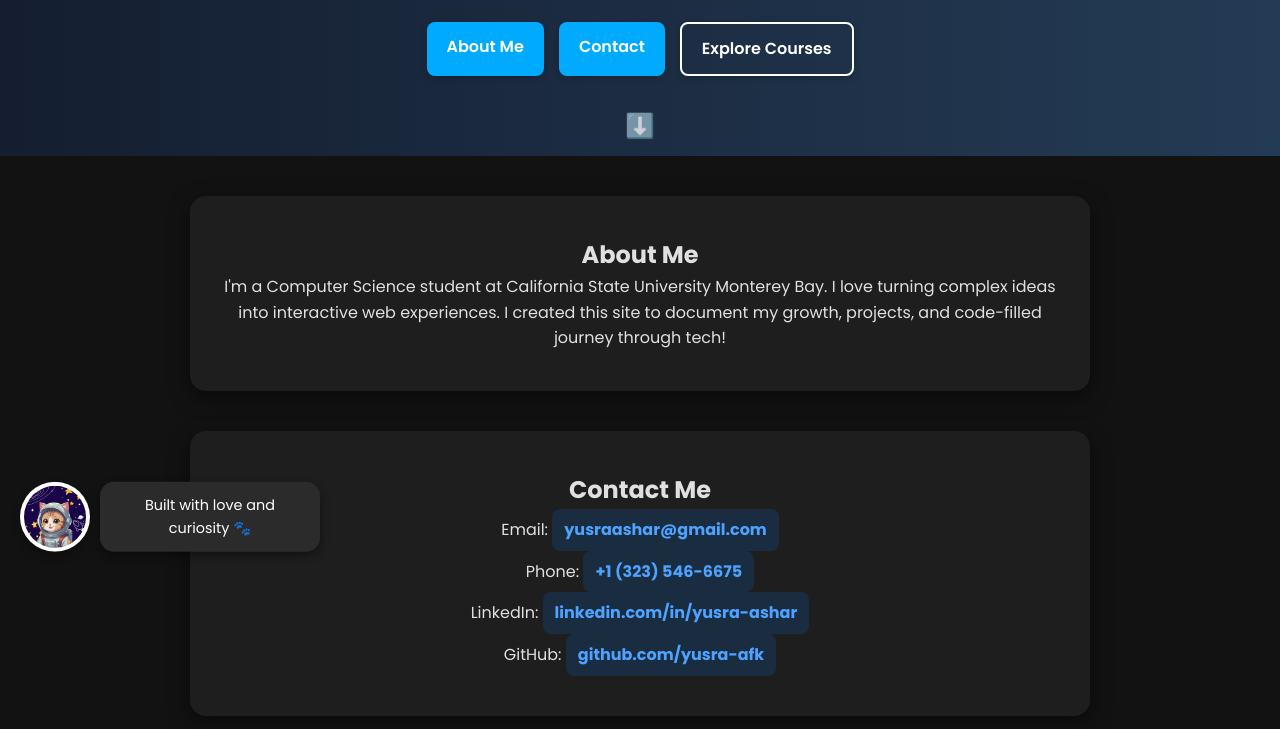
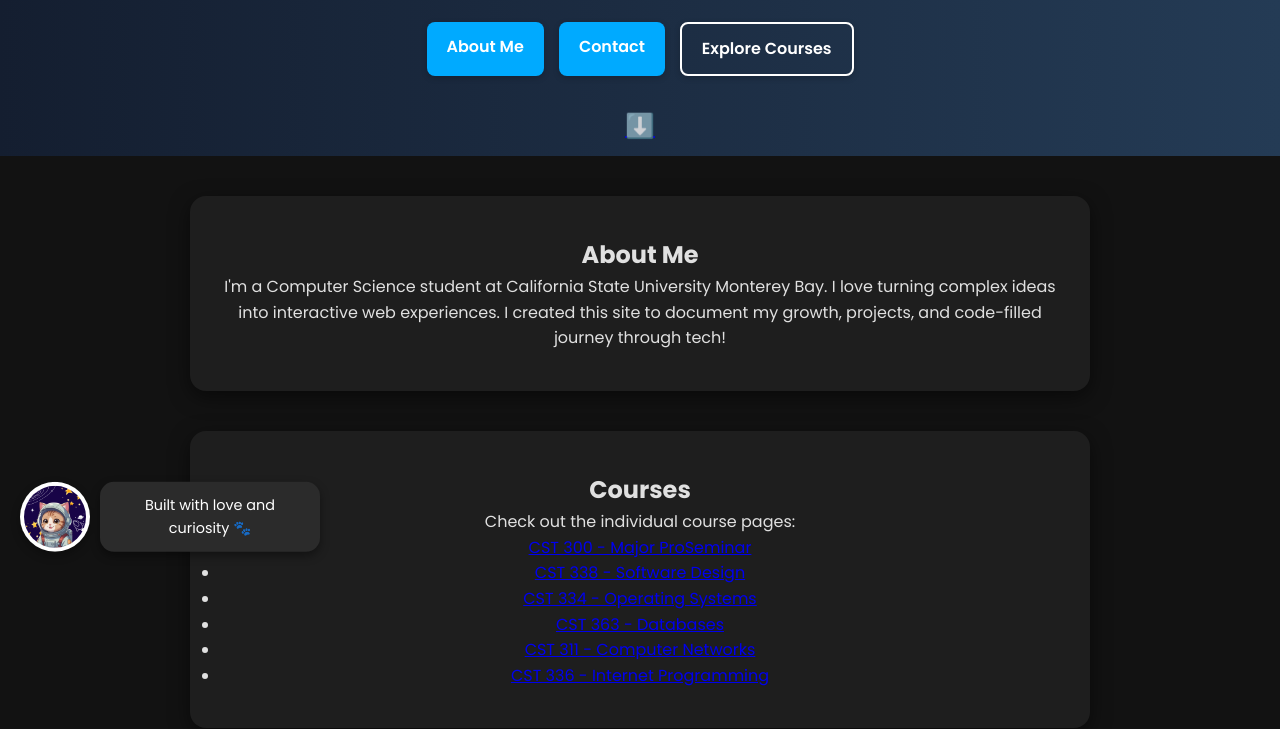
Before and after one commit to yusra-afk/Portfolio, a plain HTML site: page index.html in a window 1280 px wide. Shown: the part 223-952 px from the top of the page. Drawn offline with Linux system fonts and the light colour scheme.

Commit message:
courses issue solved

```diff
--- a/index.html
+++ b/index.html
@@ -1,4 +1,4 @@
-<!-- ✅ Revised index.html -->
+<!-- ✅ Updated index.html -->
 <!DOCTYPE html>
 <html lang="en">
 <head>
@@ -18,10 +18,10 @@
       <div class="cta-buttons">
         <a href="#about" class="cta">About Me</a>
         <a href="#contact" class="cta">Contact</a>
-        <a href="#" class="cta secondary">Explore Courses</a>
+        <a href="#courses" class="cta secondary">Explore Courses</a>
       </div>
     </div>
-    <div class="scroll-indicator">⬇️</div>
+    <a href="#about" class="scroll-indicator">⬇️</a>
   </section>
 
   <!-- About Section -->
@@ -32,6 +32,20 @@
       I love turning complex ideas into interactive web experiences. I created this site to
       document my growth, projects, and code-filled journey through tech!
     </p>
+  </section>
+
+  <!-- Courses Section -->
+  <section id="courses" class="card-section">
+    <h2>Courses</h2>
+    <p>Check out the individual course pages:</p>
+    <ul>
+      <li><a href="courses/cst300.html">CST 300 - Major ProSeminar</a></li>
+      <li><a href="courses/cst338.html">CST 338 - Software Design</a></li>
+      <li><a href="courses/cst334.html">CST 334 - Operating Systems</a></li>
+      <li><a href="courses/cst363.html">CST 363 - Databases</a></li>
+      <li><a href="courses/cst311.html">CST 311 - Computer Networks</a></li>
+      <li><a href="courses/cst336.html">CST 336 - Internet Programming</a></li>
+    </ul>
   </section>
 
   <!-- Contact Section -->
```
